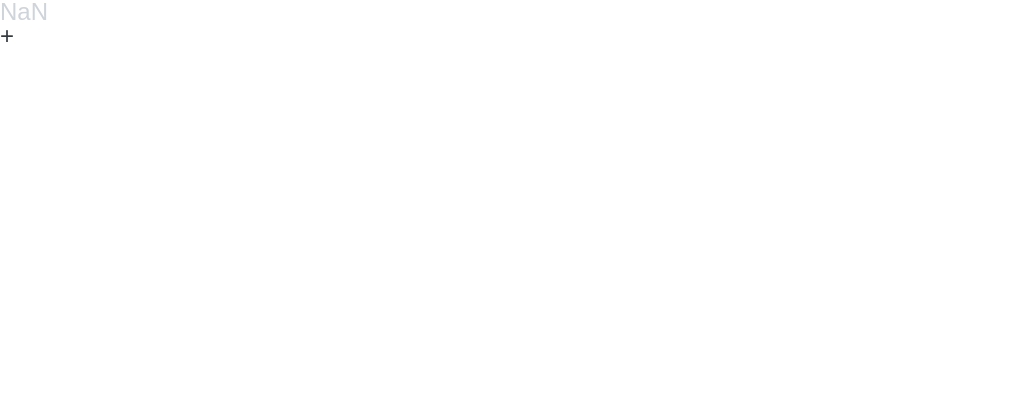
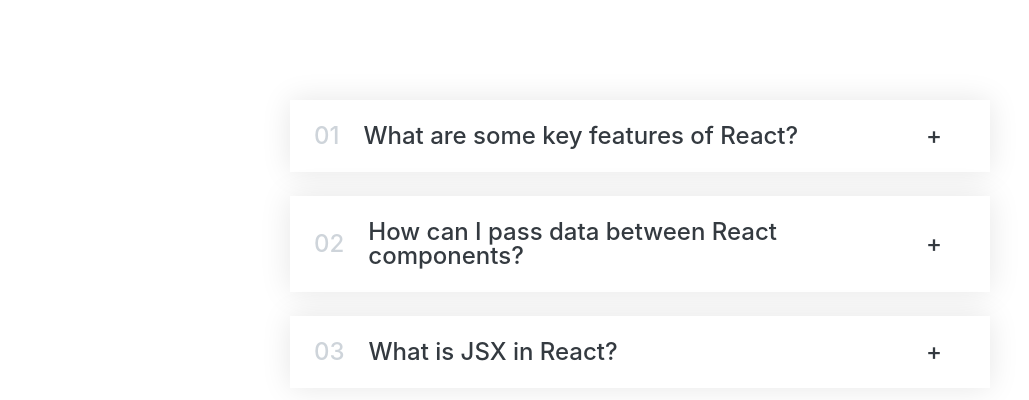
Before and after one commit to Guizzs26/faq-accordion-component, a React (Vite) app: page / in a window 1280 px wide. Shown: the top 400 px of the page, without its empty margins (0-1029 px from the left). Built offline with nearby package versions, Linux system fonts and the light colour scheme.

Commit message:
feat: add state to AccordionItem component and interactivity

```diff
--- a/src/Components/Accordion.jsx
+++ b/src/Components/Accordion.jsx
@@ -2,7 +2,7 @@
 
 import AccordionItem from "./AccordionItem";
 
-function Accordion({ faqs }) {
+export default function Accordion({ faqs }) {
   return (
     <div className="accordion">
       {faqs.map((faqElement, i) => (
@@ -16,5 +16,3 @@
     </div>
   );
 }
-
-export default Accordion;
--- a/src/Components/AccordionItem.jsx
+++ b/src/Components/AccordionItem.jsx
@@ -1,13 +1,21 @@
 /* eslint-disable react/prop-types */
 
+import { useState } from "react";
+
 function AccordionItem({ title, text, num }) {
+  const [isOpen, setIsOpen] = useState(false);
+
+  const handleToggle = () => {
+    setIsOpen((isOpen) => !isOpen);
+  };
+
   return (
-    <div>
+    <div className={`item ${isOpen ? "open" : ""}`} onClick={handleToggle}>
       <p className="number">{num < 9 ? `0${num + 1}` : num + 1}</p>
       <p className="title">{title}</p>
-      <p className="icon">+</p>
+      <p className="icon">{isOpen ? "-" : "+"}</p>
 
-      <div className="content-box">{text}</div>
+      {isOpen && <div className="content-box">{text}</div>}
     </div>
   );
 }
--- a/src/app/App.jsx
+++ b/src/app/App.jsx
@@ -1,7 +1,7 @@
 import { faqs } from "../data/dataFaqs";
 import "../css/App.css";
 
-import Accordion from "../Components/AccordionItem";
+import Accordion from "../Components/Accordion";
 
 export default function App() {
   return (
--- a/src/css/App.css
+++ b/src/css/App.css
@@ -5,7 +5,7 @@
 }
 
 body {
-  font-family: sans-serif;
+  font-family: "Inter", sans-serif;
   color: #343a40;
   line-height: 1;
 }
```
